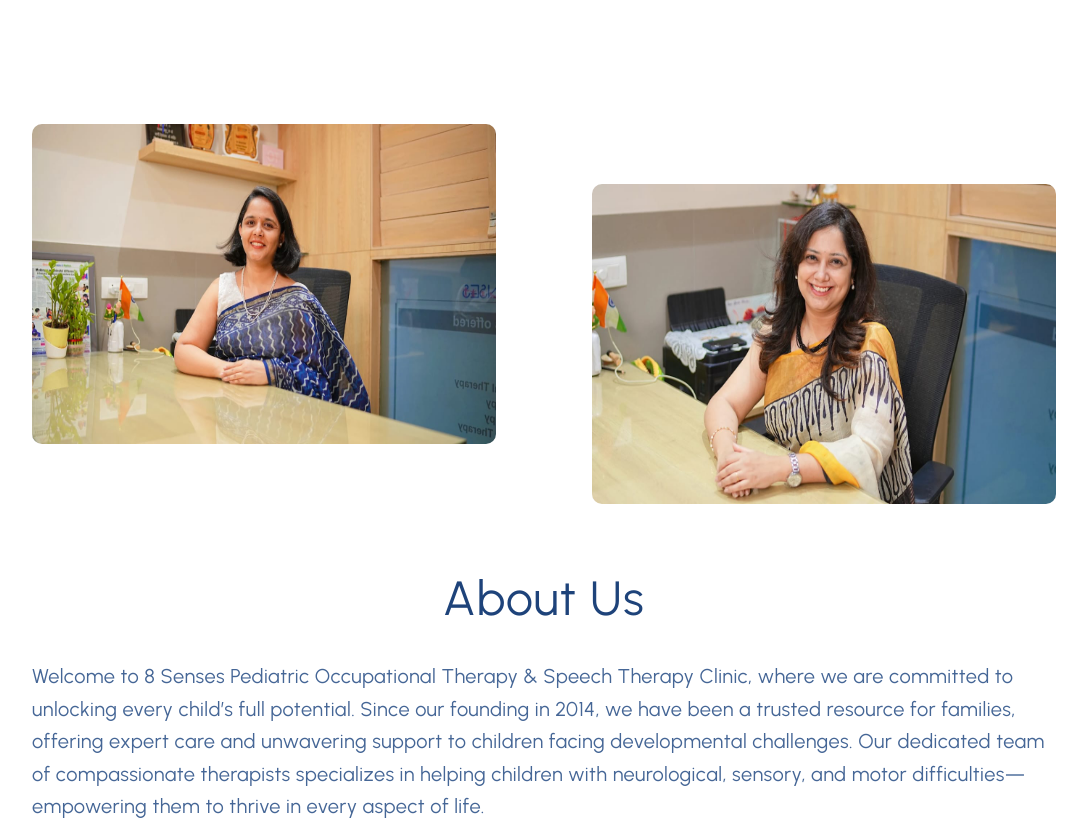
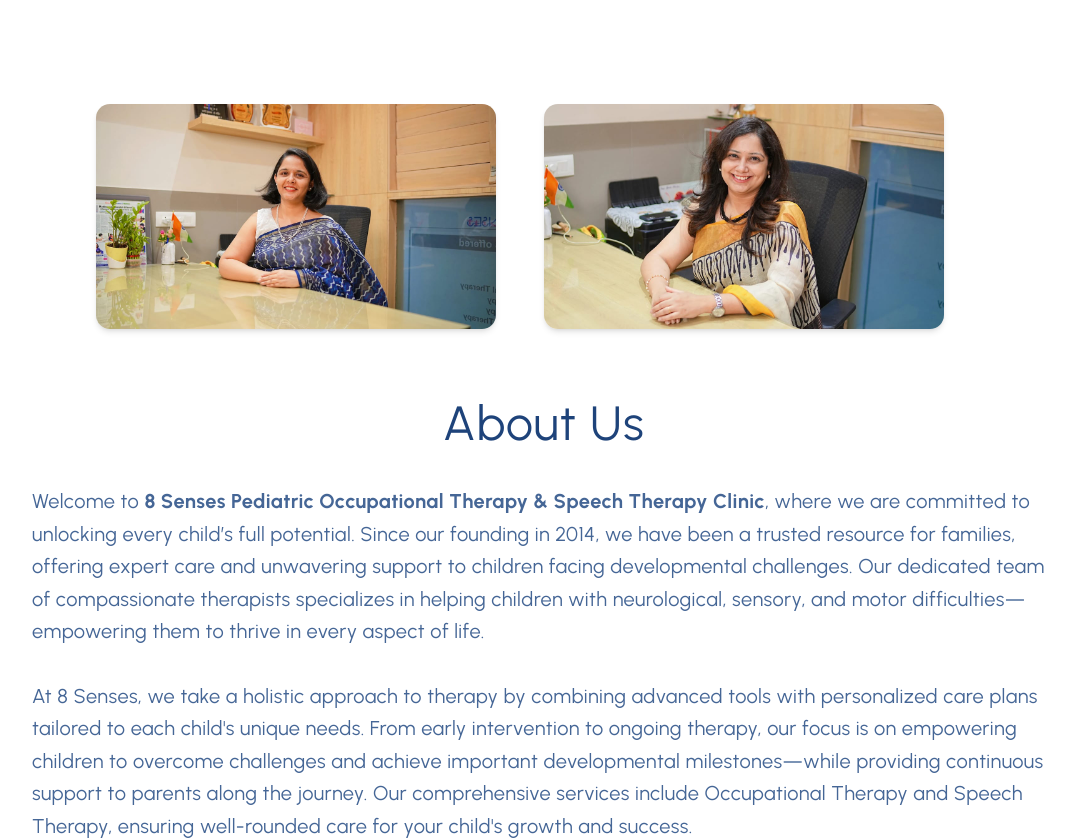
Before and after one commit to Fluencer-D/8senses_user_side, a Next.js app: page /components/about in a window 1280 px wide. Shown: the top 840 px of the page, without its empty margins (96-1183 px from the left). Built offline with nearby package versions, Linux system fonts and the light colour scheme.

Commit message:
updaed the sorc

```diff
--- a/app/components/about/page.tsx
+++ b/app/components/about/page.tsx
@@ -1,105 +1,61 @@
 import Image from "next/image";
-import AboutContainer from "../../../public/AboutContainer.png";
 import AboutContainer2 from "../../../public/AboutContainer2.png";
 import AboutImg1 from "../../../public/sruthi.jpg";
 import AboutDoctor from "../../../public/parul.jpg";
-import DottedPattern from "../dottedPattern/page";
+
 
 export default function AboutUs() {
   return (
-    // Mission & Vision Section
     <section className="relative bg-white py-16 px-4 sm:px-8 md:px-20 lg:px-32">
       <div className="max-w-6xl mx-auto">
-        {/* Images Container - Positioned above content */}
-        <div className="max-w-6xl mx-auto">
-          {/* Images Container - Positioned above content */}
+        {/* Images Row */}
         <div className="relative flex flex-col md:flex-row justify-center items-center mb-16 gap-6 md:gap-0">
-            {/* Left image with decorative element */}
+          {/* Left image */}
           <div className="relative md:mr-12">
-              <div className="hidden 2xl:block absolute top-20 -right-100 z-0">
-                <Image
-                  src={AboutContainer}
-                  alt="Background Shape"
-                  width={78}
-                  height={58}
-                />
-              </div>
-              <div className="relative z-10">
+            <div className="relative rounded-xl overflow-hidden shadow-md mt-[40px] w-[400px] max-[1280px]:w-full max-[1280px]:mt-[20px]">
               <Image
                 src={AboutImg1}
-                  alt="Medical professional with child"
-                  width={450}
-                  height={250}
-                  className="rounded-lg h-80 w-140"
+                alt="Dr. Shruti Patil"
+                width={400}
+                height={300}
+                className="object-cover w-full h-auto rounded-lg transition-transform duration-300 hover:scale-105"
               />
-              </div>
-              <div className="hidden 2xl:block absolute bottom-[70px] left-[220px]">
-                <Image
-                  src={AboutContainer2}
-                  alt="Background Shape"
-                  width={80}
-                  height={80}
-                />
+
             </div>
           </div>
 
           {/* Right image */}
-            <div className="relative md:ml-12 mt-6 md:mt-30">
-              <div className="relative z-10">
+          <div className="relative md:mr-12">
+            <div className="relative rounded-xl overflow-hidden shadow-md mt-[40px] w-[400px] max-[1280px]:w-full max-[1280px]:mt-[20px]">
               <Image
                 src={AboutDoctor}
-                  alt="Medical professional examining baby"
-                  width={450}
-                  height={250}
-                  className="rounded-lg h-80 w-140"
+                alt="Medical professional examining child"
+                width={400}
+                height={300}
+                className="object-cover w-full h-auto rounded-lg transition-transform duration-300 hover:scale-105"
               />
             </div>
           </div>
-
-            {/* Dotted pattern */}
-            {/* <div className="absolute right-0 top-15 z-0">
-              <DottedPattern />
-            </div> */}
         </div>
 
-          {/* Text Content - Centered below images */}
+        {/* Text Content */}
         <div className="text-left text-[#245BA7]">
-            <h2 className="font- text-center font-normal text-3xl md:text-5xl leading-tight tracking-wide text-[#1E437A] mb-8">
+          <h2 className="text-center font-normal text-3xl md:text-5xl leading-tight tracking-wide text-[#1E437A] mb-8">
             About Us
           </h2>
-            <div className="font-nav_link_font text-lg md:text-xl leading-relaxed tracking-[0.02em] text-[#456696] max-w-6xl mx-auto space-y-8">
+
+          <div className="text-lg md:text-xl leading-relaxed tracking-[0.02em] text-[#456696] max-w-6xl mx-auto space-y-8">
             <p>
-                Welcome to 8 Senses Pediatric Occupational Therapy & Speech
-                Therapy Clinic, where we are committed to unlocking every
-                child’s full potential. Since our founding in 2014, we have been
-                a trusted resource for families, offering expert care and
-                unwavering support to children facing developmental challenges.
-                Our dedicated team of compassionate therapists specializes in
-                helping children with neurological, sensory, and motor
-                difficulties—empowering them to thrive in every aspect of life.
+              Welcome to <strong>8 Senses Pediatric Occupational Therapy & Speech Therapy Clinic</strong>, where we are committed to unlocking every child’s full potential. Since our founding in 2014, we have been a trusted resource for families, offering expert care and unwavering support to children facing developmental challenges. Our dedicated team of compassionate therapists specializes in helping children with neurological, sensory, and motor difficulties—empowering them to thrive in every aspect of life.
             </p>
 
             <p>
-                At 8 Senses, we take a holistic approach to therapy by combining
-                advanced tools with personalized care plans tailored to each
-                child's unique needs. From early intervention to ongoing
-                therapy, our focus is on empowering children to overcome
-                challenges and achieve important developmental milestones—while
-                providing continuous support to parents along the journey. Our
-                comprehensive services include Occupational Therapy and Speech
-                Therapy, ensuring well-rounded care for your child's growth and
-                success.
+              At 8 Senses, we take a holistic approach to therapy by combining advanced tools with personalized care plans tailored to each child's unique needs. From early intervention to ongoing therapy, our focus is on empowering children to overcome challenges and achieve important developmental milestones—while providing continuous support to parents along the journey. Our comprehensive services include Occupational Therapy and Speech Therapy, ensuring well-rounded care for your child's growth and success.
             </p>
+
             <p>
-                Driven by our core belief that every child deserves the
-                opportunity to succeed, 8 Senses proudly offers community
-                workshops, free assessments for underprivileged children, and
-                dedicated support for families in need. We don't just provide
-                therapy—we build brighter futures for children and their
-                families. Let us help your child discover their strengths and
-                reach their fullest potential.
+              Driven by our core belief that every child deserves the opportunity to succeed, 8 Senses proudly offers community workshops, free assessments for underprivileged children, and dedicated support for families in need. We don't just provide therapy—we build brighter futures for children and their families. Let us help your child discover their strengths and reach their fullest potential.
             </p>
-            </div>
           </div>
         </div>
       </div>
--- a/app/components/blogCard/page.tsx
+++ b/app/components/blogCard/page.tsx
@@ -24,6 +24,8 @@
   description,
   link,
 }) => {
+
+  console
   return (
     <div className="bg-white rounded-xl overflow-hidden border-2 border-[#456696] w-full max-w-[780px] flex flex-col">
       <div className="relative w-full h-[200px] md:h-[280px] lg:h-[345px]">
```
Lines whose indentation alone changed are shown as unchanged.
